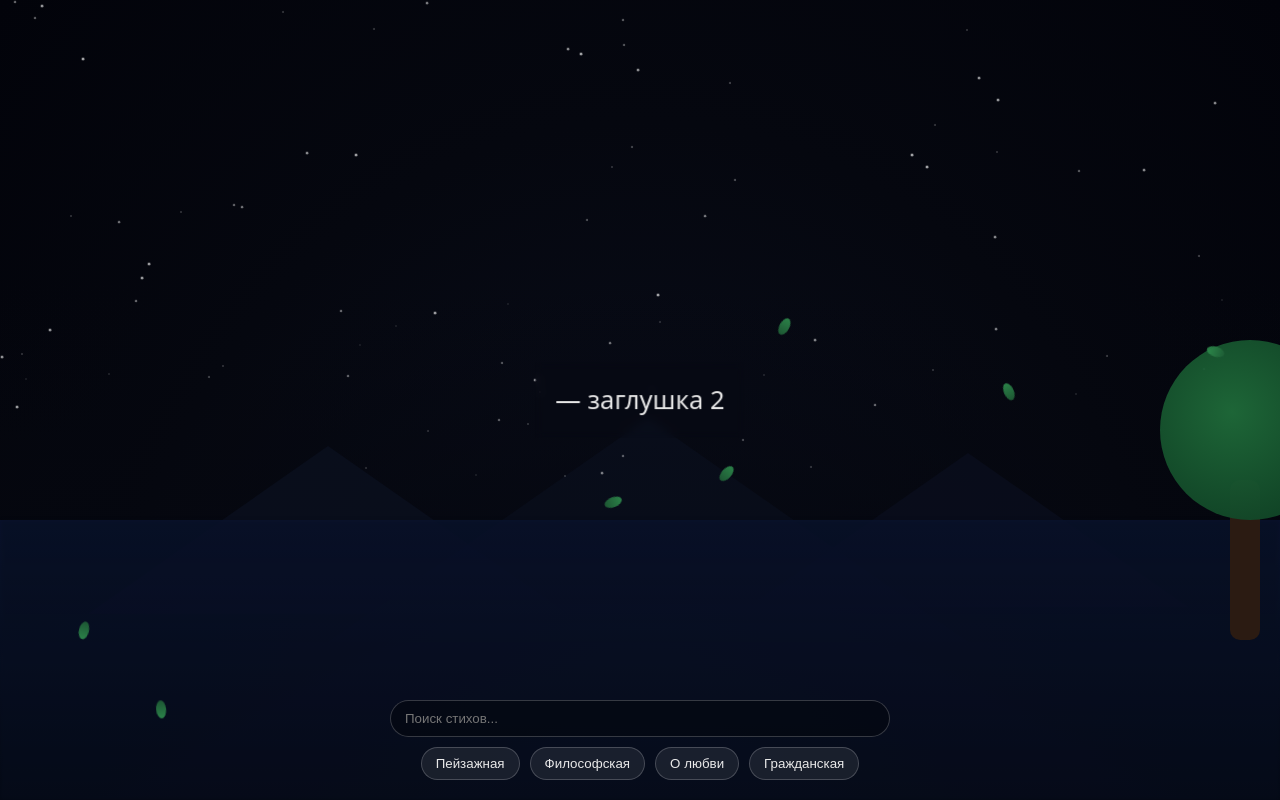
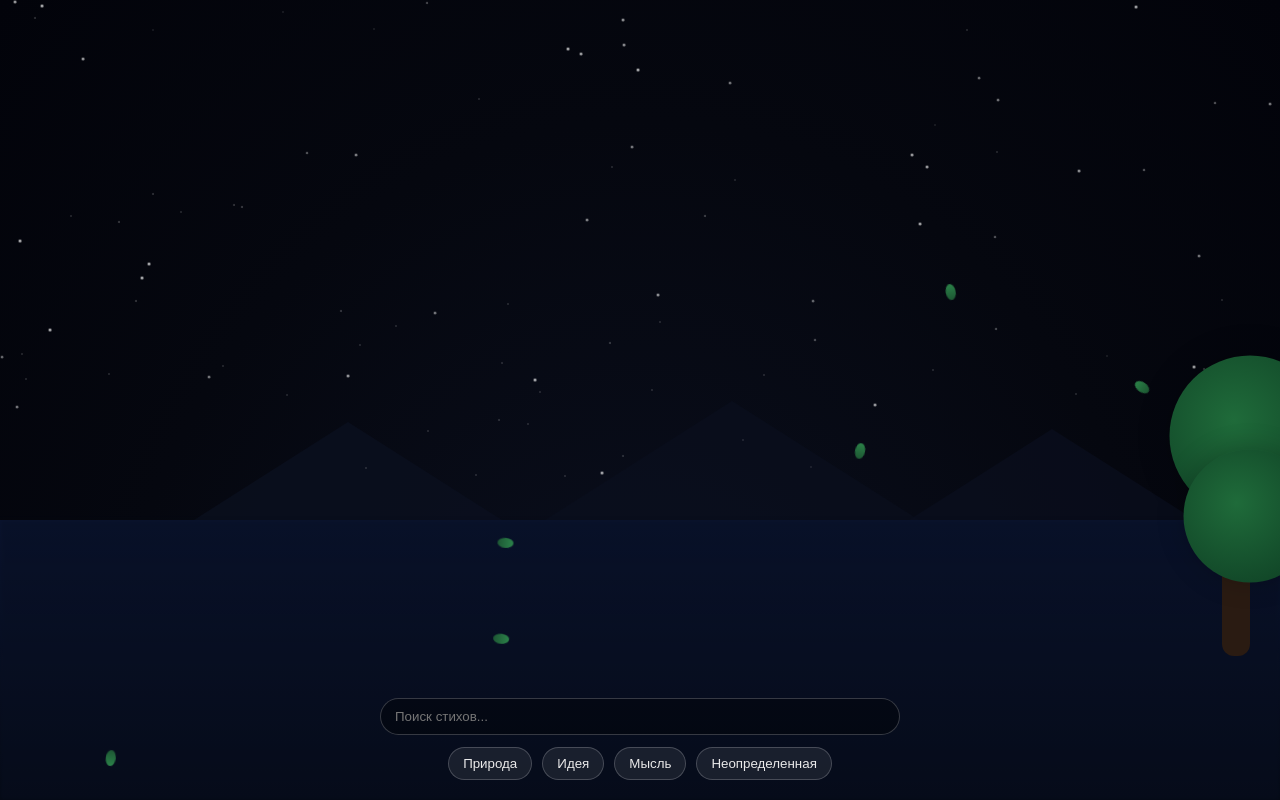
Before and after one commit to uliam-123/rabota_iou, a plain HTML site: page index.html in a window 1280 px wide. Shown: the top 800 px of the page. Drawn offline with Linux system fonts and the light colour scheme.

Commit message:
Update index.html

```diff
--- a/index.html
+++ b/index.html
@@ -15,16 +15,15 @@
 body {
   height: 100vh;
   overflow: hidden;
-  font-family: system-ui, -apple-system, Segoe UI, Roboto, sans-serif;
+  font-family: system-ui, sans-serif;
   background: radial-gradient(ellipse at bottom, #0b1020 0%, #05070f 60%, #02030a 100%);
-  color: #e8e8e8;
+  color: #eaeaea;
 }
 
 /* ===== SKY ===== */
 .sky {
   position: absolute;
   inset: 0;
-  overflow: hidden;
 }
 
 /* stars */
@@ -34,22 +33,21 @@ body {
   height: 2px;
   background: white;
   border-radius: 50%;
-  opacity: 0.2;
-  animation: twinkle 6s infinite ease-in-out;
+  opacity: 0.15;
+  animation: twinkle 7s infinite ease-in-out;
 }
 
 @keyframes twinkle {
-  0%, 100% { opacity: 0.1; transform: scale(1); }
-  50% { opacity: 0.8; transform: scale(1.3); }
+  0%,100% { opacity: 0.1; transform: scale(1); }
+  50% { opacity: 0.8; transform: scale(1.4); }
 }
 
 /* mountains */
 .mountains {
   position: absolute;
-  bottom: 25%;
+  bottom: 28%;
   width: 100%;
   height: 40%;
-  background: linear-gradient(to top, #05070f, transparent);
 }
 
 .mountain {
@@ -57,15 +55,15 @@ body {
   bottom: 0;
   width: 0;
   height: 0;
-  border-left: 200px solid transparent;
-  border-right: 200px solid transparent;
+  border-left: 220px solid transparent;
+  border-right: 220px solid transparent;
   border-bottom: 140px solid #0a0f1f;
   opacity: 0.8;
 }
 
 .m1 { left: 10%; transform: scale(1.2); }
-.m2 { left: 35%; transform: scale(1.6); opacity: 0.6; }
-.m3 { left: 60%; transform: scale(1.1); opacity: 0.7; }
+.m2 { left: 40%; transform: scale(1.5); opacity: 0.6; }
+.m3 { left: 65%; transform: scale(1.1); opacity: 0.7; }
 
 /* lake */
 .lake {
@@ -74,7 +72,6 @@ body {
   width: 100%;
   height: 35%;
   background: linear-gradient(to top, #050913, #0a1430);
-  opacity: 0.9;
 }
 
 .reflection {
@@ -88,54 +85,69 @@ body {
   filter: blur(2px);
 }
 
-/* tree (partial, from right edge) */
+/* ===== TREE (FIGURE-8 STYLE) ===== */
 .tree {
   position: absolute;
-  right: -60px;
-  bottom: 20%;
-  width: 200px;
-  height: 300px;
+  right: -80px;
+  bottom: 18%;
+  width: 260px;
+  height: 360px;
 }
 
+/* trunk */
 .trunk {
   position: absolute;
-  right: 80px;
+  right: 110px;
   bottom: 0;
-  width: 30px;
+  width: 28px;
   height: 160px;
-  background: #2b1b12;
-  border-radius: 10px;
+  background: #2a1b12;
+  border-radius: 12px;
 }
 
-.leaves-cluster {
+/* crown - "8 shape" */
+.crown-top,
+.crown-bottom {
   position: absolute;
-  right: 0;
-  bottom: 120px;
-  width: 180px;
-  height: 180px;
+  right: 40px;
+  width: 140px;
+  height: 140px;
   background: radial-gradient(circle at 40% 40%, #1f6b3a, #0d3b22);
   border-radius: 50%;
-  opacity: 0.95;
 }
 
-/* ===== CENTER QUOTE ===== */
-.quote {
+/* top bigger */
+.crown-top {
+  bottom: 150px;
+  transform: scale(1.15);
+}
+
+/* bottom smaller */
+.crown-bottom {
+  bottom: 70px;
+  transform: scale(0.95);
+}
+
+/* subtle overlap blend */
+.crown-top,
+.crown-bottom {
+  box-shadow: 0 0 30px rgba(0,0,0,0.2);
+}
+
+/* ===== CENTER TEXT (for future poems) ===== */
+.center {
   position: absolute;
   top: 50%;
   left: 50%;
-  transform: translate(-50%, -50%);
-  max-width: 80%;
+  transform: translate(-50%,-50%);
   text-align: center;
-  font-size: 1.6rem;
-  line-height: 1.4;
-  padding: 20px;
-  backdrop-filter: blur(4px);
+  max-width: 70%;
 }
 
 /* ===== LEAVES ===== */
 .leaf {
   position: absolute;
-  width: 18px;
+  width: 16px;
   height: 10px;
   background: linear-gradient(to right, #2f8f4e, #1f5f36);
   border-radius: 50%;
@@ -152,7 +164,7 @@ body {
   }
 }
 
-/* ===== BOTTOM UI ===== */
+/* ===== UI ===== */
 .ui {
   position: absolute;
   bottom: 20px;
@@ -160,16 +172,16 @@ body {
   display: flex;
   flex-direction: column;
   align-items: center;
-  gap: 10px;
+  gap: 12px;
 }
 
 .search {
   width: 80%;
-  max-width: 500px;
+  max-width: 520px;
   padding: 10px 14px;
   border-radius: 20px;
   border: 1px solid rgba(255,255,255,0.2);
-  background: rgba(0,0,0,0.3);
+  background: rgba(0,0,0,0.35);
   color: white;
   outline: none;
 }
@@ -192,16 +204,13 @@ button {
 
 /* ===== RESPONSIVE ===== */
 @media (max-width: 600px) {
-  .quote {
-    font-size: 1.1rem;
-  }
-
   .tree {
-    transform: scale(0.8);
+    transform: scale(0.75);
+    right: -120px;
   }
 
   .search {
-    width: 90%;
+    width: 92%;
   }
 }
 </style>
@@ -215,84 +224,55 @@ button {
     <div class="mountain m2"></div>
     <div class="mountain m3"></div>
   </div>
+
   <div class="lake">
     <div class="reflection"></div>
   </div>
 </div>
 
+<!-- TREE -->
 <div class="tree">
   <div class="trunk"></div>
-  <div class="leaves-cluster"></div>
+  <div class="crown-top"></div>
+  <div class="crown-bottom"></div>
 </div>
 
-<div class="quote" id="quote">
-  ...
-</div>
-
+<!-- UI -->
 <div class="ui">
   <input class="search" placeholder="Поиск стихов..." id="search"/>
+
   <div class="buttons">
-    <button onclick="action('Пейзажная')">Пейзажная</button>
-    <button onclick="action('Философская')">Философская</button>
-    <button onclick="action('О любви')">О любви</button>
-    <button onclick="action('Гражданская')">Гражданская</button>
+    <button onclick="action('Природа')">Природа</button>
+    <button onclick="action('Идея')">Идея</button>
+    <button onclick="action('Мысль')">Мысль</button>
+    <button onclick="action('Неопределенная')">Неопределенная</button>
   </div>
 </div>
 
 <script>
 /* ===== STARS ===== */
 const sky = document.getElementById('sky');
-for (let i = 0; i < 80; i++) {
+
+for (let i = 0; i < 90; i++) {
   const s = document.createElement('div');
   s.className = 'star';
   s.style.left = Math.random() * 100 + '%';
   s.style.top = Math.random() * 60 + '%';
-  s.style.animationDelay = Math.random() * 6 + 's';
+  s.style.animationDelay = Math.random() * 7 + 's';
   sky.appendChild(s);
 }
 
-/* ===== QUOTES ===== */
-const quotes = [
-  "— заглушка 1",
-  "— заглушка 2",
-  "— заглушка 3",
-  "— заглушка 4"
-];
-
-function getQuoteIndex() {
-  const interval = 10 * 60 * 1000;
-  return Math.floor(Date.now() / interval) % quotes.length;
-}
-
-function updateQuote() {
-  document.getElementById('quote').textContent = quotes[getQuoteIndex()];
-}
-
-updateQuote();
-setInterval(updateQuote, 60 * 1000);
-
-/* ===== LEAVES SYSTEM ===== */
-const startKey = "site_start_time";
-let startTime = localStorage.getItem(startKey);
-
-if (!startTime) {
-  startTime = Date.now();
-  localStorage.setItem(startKey, startTime);
-}
-
-startTime = Number(startTime);
-
-let leafInterval = null;
-
-function spawnLeaf(intensity = 1) {
+/* ===== LEAVES (INFINITE FLOW) ===== */
+function spawnLeaf() {
   const leaf = document.createElement('div');
   leaf.className = 'leaf';
 
   const y = Math.random() * window.innerHeight * 0.5;
+
   leaf.style.top = (window.innerHeight * 0.2 + y) + 'px';
   leaf.style.right = '-20px';
 
-  const duration = (6 + Math.random() * 4) / intensity;
+  const duration = 5 + Math.random() * 4;
   leaf.style.animationDuration = duration + 's';
 
   document.body.appendChild(leaf);
@@ -300,47 +280,23 @@ function spawnLeaf(intensity = 1) {
   setTimeout(() => leaf.remove(), duration * 1000);
 }
 
-function getLeafState() {
-  const now = Date.now();
-  const elapsed = now - startTime;
-
-  const normalPhase = 20 * 60 * 1000;
-  const fadePhase = 3 * 60 * 1000;
-
-  if (elapsed < normalPhase) {
-    return { rate: 1, intensity: 1 };
-  }
-
-  if (elapsed < normalPhase + fadePhase) {
-    const t = (elapsed - normalPhase) / fadePhase;
-    return { rate: 1 - t, intensity: 1 - t };
-  }
-
-  return { rate: 0, intensity: 0 };
-}
-
 function startLeaves() {
-  leafInterval = setInterval(() => {
-    const state = getLeafState();
-
-    if (state.rate <= 0) return;
-
-    if (Math.random() < state.rate) {
-      spawnLeaf(0.5 + state.intensity);
+  setInterval(() => {
+    if (Math.random() < 0.7) {
+      spawnLeaf();
     }
-  }, 600);
+  }, 350);
 }
 
 startLeaves();
 
-/* ===== ACTIONS ===== */
+/* ===== UI ===== */
 function action(name) {
   alert("Категория: " + name);
 }
 
-/* search */
-document.getElementById('search').addEventListener('keydown', (e) => {
-  if (e.key === 'Enter') {
+document.getElementById("search").addEventListener("keydown", (e) => {
+  if (e.key === "Enter") {
     alert("Поиск: " + e.target.value);
   }
 });
```
